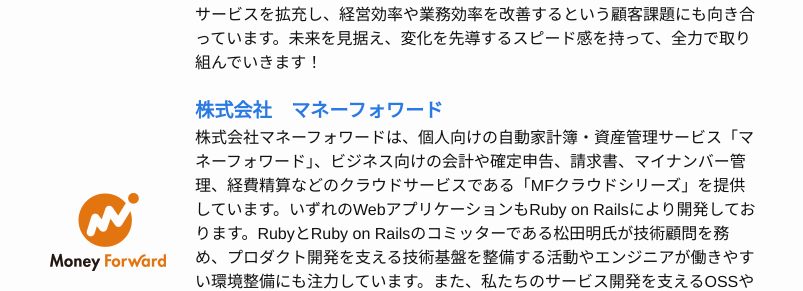
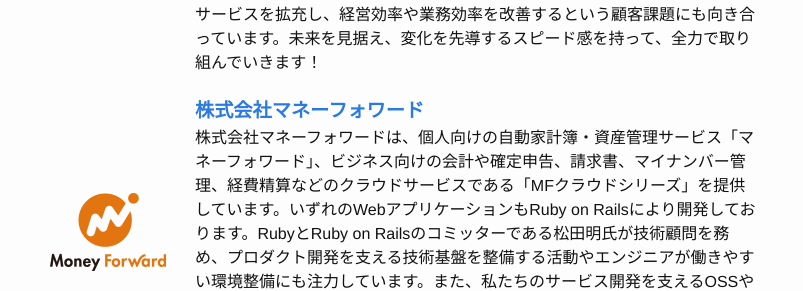
Before and after one commit to ko1/tokyo11, a Jekyll site: the page built from sponsors.html, in a window 1280 px wide and 900 px high, scrolled down 2834 px. Shown: the part 287-578 px from the top of the window, without its empty margins (238-1041 px from the left). Built offline with Jekyll 4.4.1, drawn with Linux system fonts in a browser that asks for light colours; part of the change alters nothing that is shown.

```diff
--- a/_data/sponsors.yaml
+++ b/_data/sponsors.yaml
@@ -53,7 +53,7 @@ gold:
     image: RLS_logo_130_130.png
     link: http://engineer.recruit-lifestyle.co.jp/
     desc: リクルートライフスタイルは「顧客接点」の強さとITの力を使って多くの新規事業やイノベーションを生み出しています。『じゃらん』や『ホットペッパー グルメ』、『ホットペッパービューティー』などを通じた「ネット予約」は、多くのユーザーにご利用いただき、昨年度は業界最大級の利用者数を実現しました。また、これらの事業の延長線上に『サロンボード』や『Airレジ』のようなサービスを拡充し、経営効率や業務効率を改善するという顧客課題にも向き合っています。未来を見据え、変化を先導するスピード感を持って、全力で取り組んでいきます！
-  - name: 株式会社　マネーフォワード
+  - name: 株式会社マネーフォワード
     image: MoneyForward_130.png
     link: http://corp.moneyforward.com/
     desc: 株式会社マネーフォワードは、個人向けの自動家計簿・資産管理サービス「マネーフォワード」、ビジネス向けの会計や確定申告、請求書、マイナンバー管理、経費精算などのクラウドサービスである「MFクラウドシリーズ」を提供しています。いずれのWebアプリケーションもRuby on Railsにより開発しております。RubyとRuby on Railsのコミッターである松田明氏が技術顧問を務め、プロダクト開発を支える技術基盤を整備する活動やエンジニアが働きやすい環境整備にも注力しています。また、私たちのサービス開発を支えるOSSやコミュニティへの貢献も大切にし、最近では新たな挑戦としてフルタイムのRubyコミッター職を新設し、卜部昌平を採用しました。私たちは、ユーザーへはもちろん、働くエンジニアへも「Wow」を届ける挑戦をし続けます。
```
